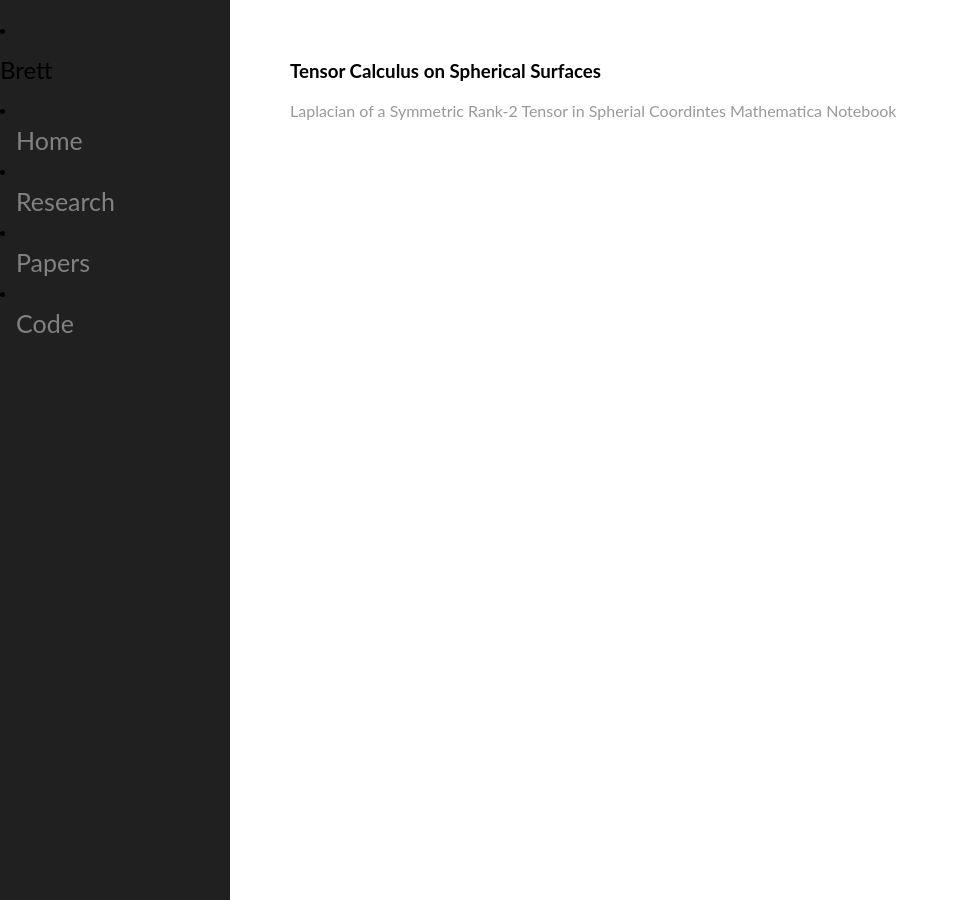
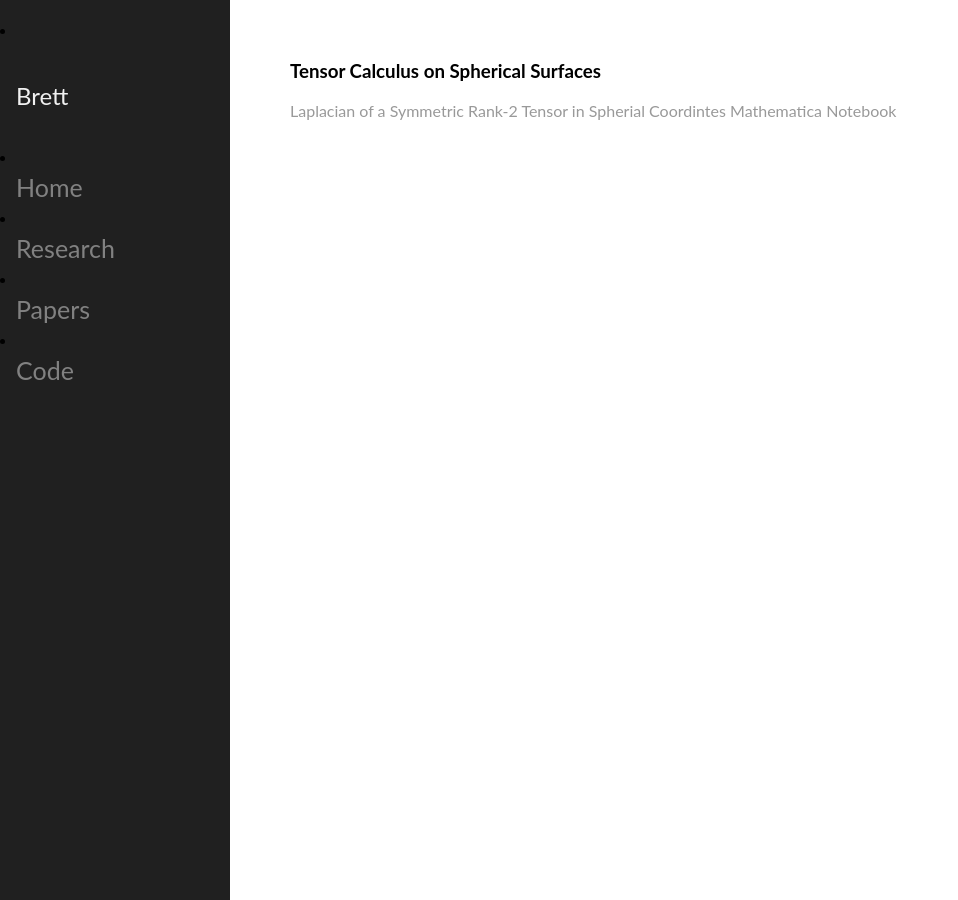
Before and after one commit to mckimb/mckimb.github.io, a Jekyll site: the page built from code/index.html, in a window 1280 px wide. Shown: the whole page, without its empty margins (0-958 px from the left). Built offline with Jekyll 4.4.1, drawn with Linux system fonts in a browser that asks for light colours.

Commit message:
Update main.css

```diff
--- a/css/main.css
+++ b/css/main.css
@@ -21,6 +21,13 @@ nav ul, footer ul {
     overflow-x: hidden;
     padding-top: 20px;
 }
+.sidenav p {
+    padding: 6px 8px 6px 16px;
+    text-decoration: none;
+    font-size: 30px;
+    color: #f1f1f1;
+    display: block;
+}
 
 .sidenav a {
     padding: 6px 8px 6px 16px;
@@ -34,10 +41,6 @@ nav ul, footer ul {
     color: #f1f1f1;
 }
 
-.main {
-    margin-left: 230px; /* Same as the width of the sidenav */
-}
-
 nav ul li, footer ul li {
     display: inline;
     margin-right: 20px;
```
